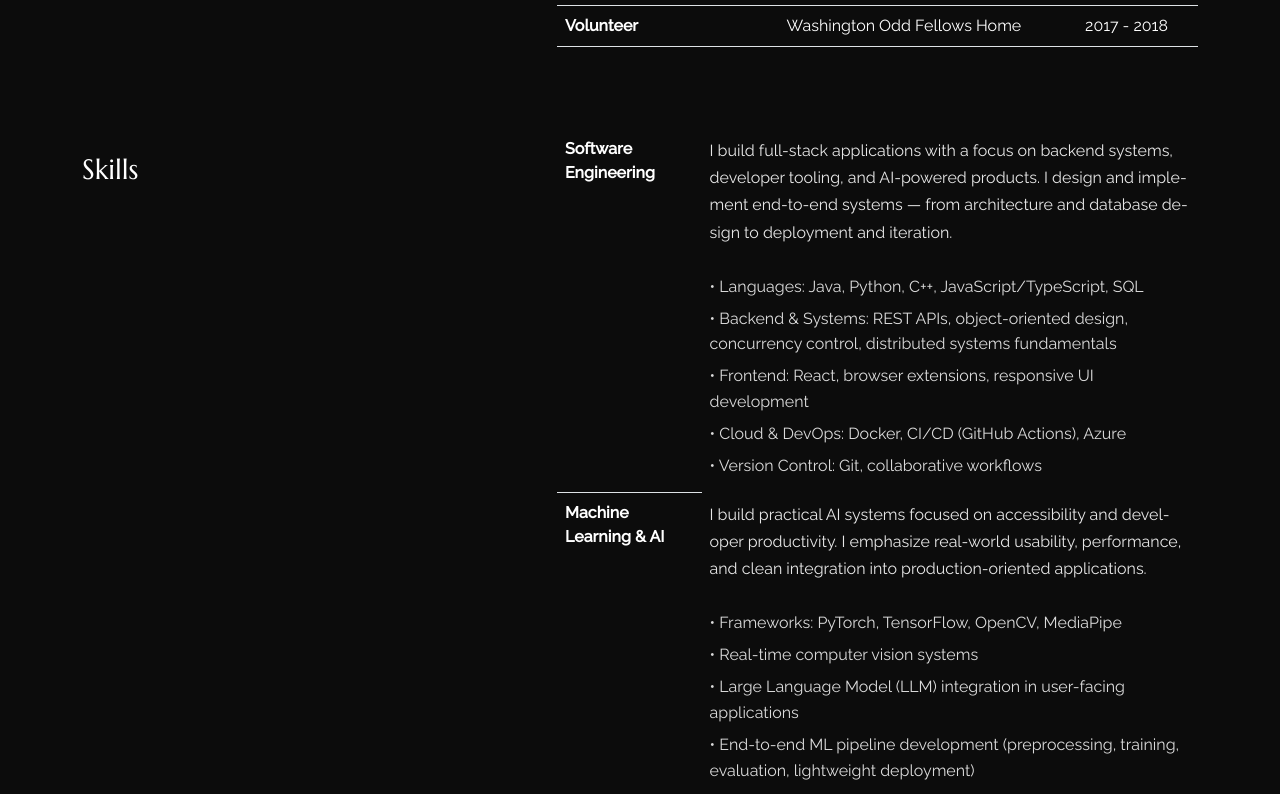
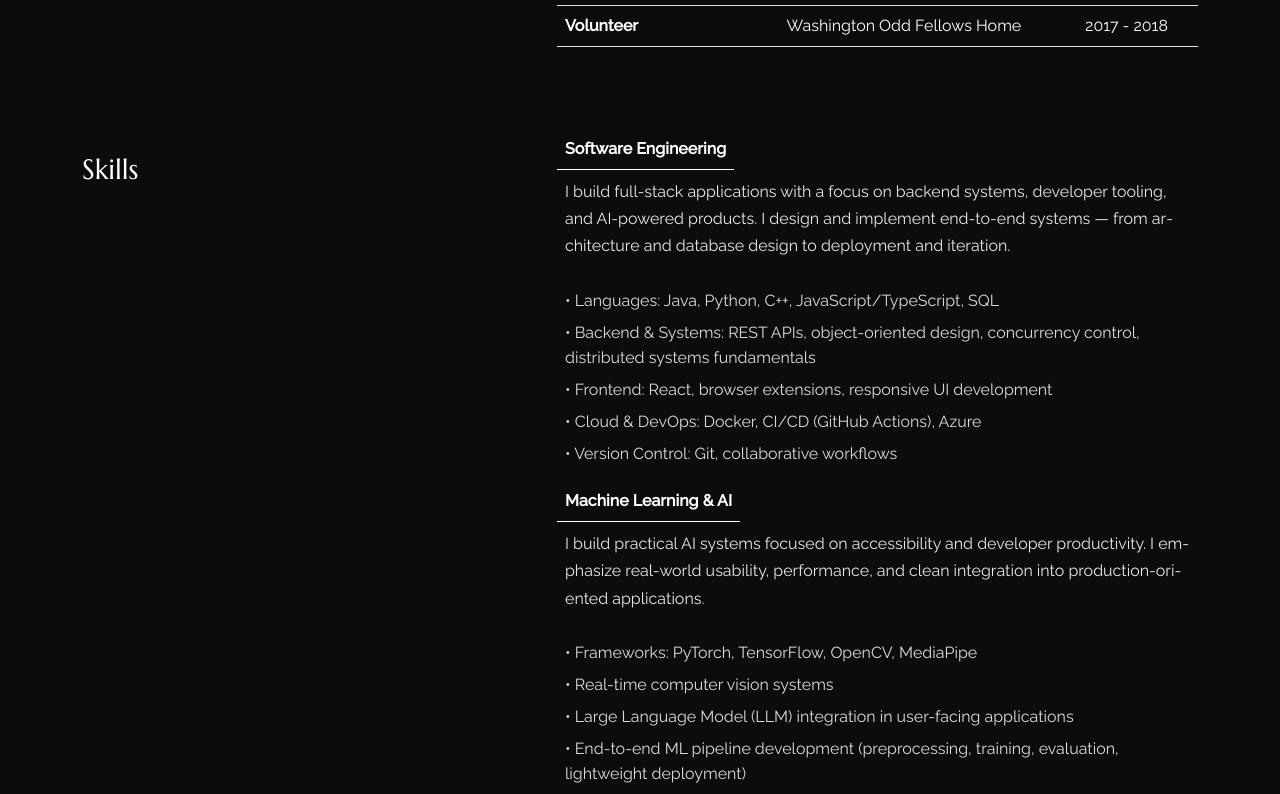
Before and after one commit to RHP1174/Personal-Website, a React (Create React App) app: page /about in a window 1280 px wide. Shown: the part 880-1674 px from the top of the page. Built offline with nearby package versions, Linux system fonts and the light colour scheme.

Commit message:
Skills Update

```diff
--- a/src/pages/about/index.js
+++ b/src/pages/about/index.js
@@ -87,7 +87,7 @@ export const About = () => {
                     .map((s) => s.trim())
                     .filter(Boolean)
                   return (
-                    <tr key={i}>
+                    <div key={i}>
                       <th className="skill-title">{item.skill}</th>
                       <p className="skill-about">{item.about}</p>
                       {points.length > 0 && (
@@ -97,7 +97,7 @@ export const About = () => {
                           ))}
                         </ul>
                       )}
-                    </tr>
+                    </div>
                   );
                 })}
               </tbody>
```
